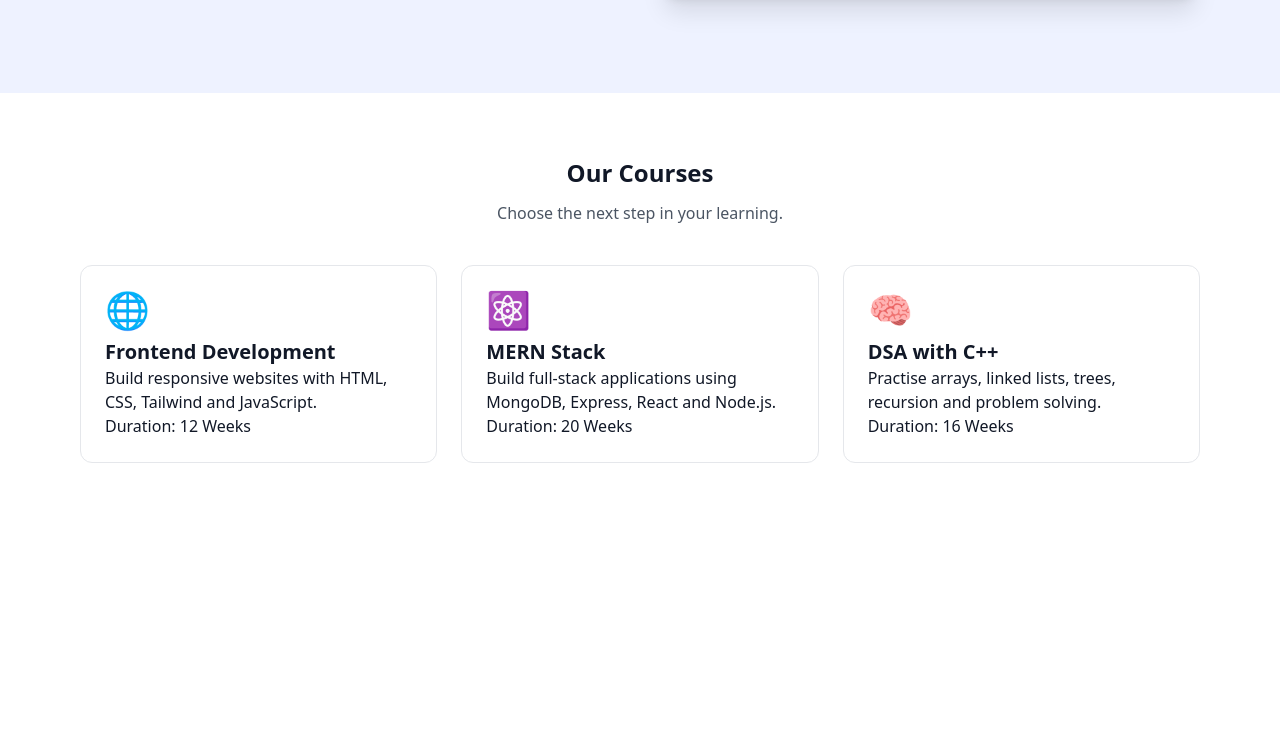
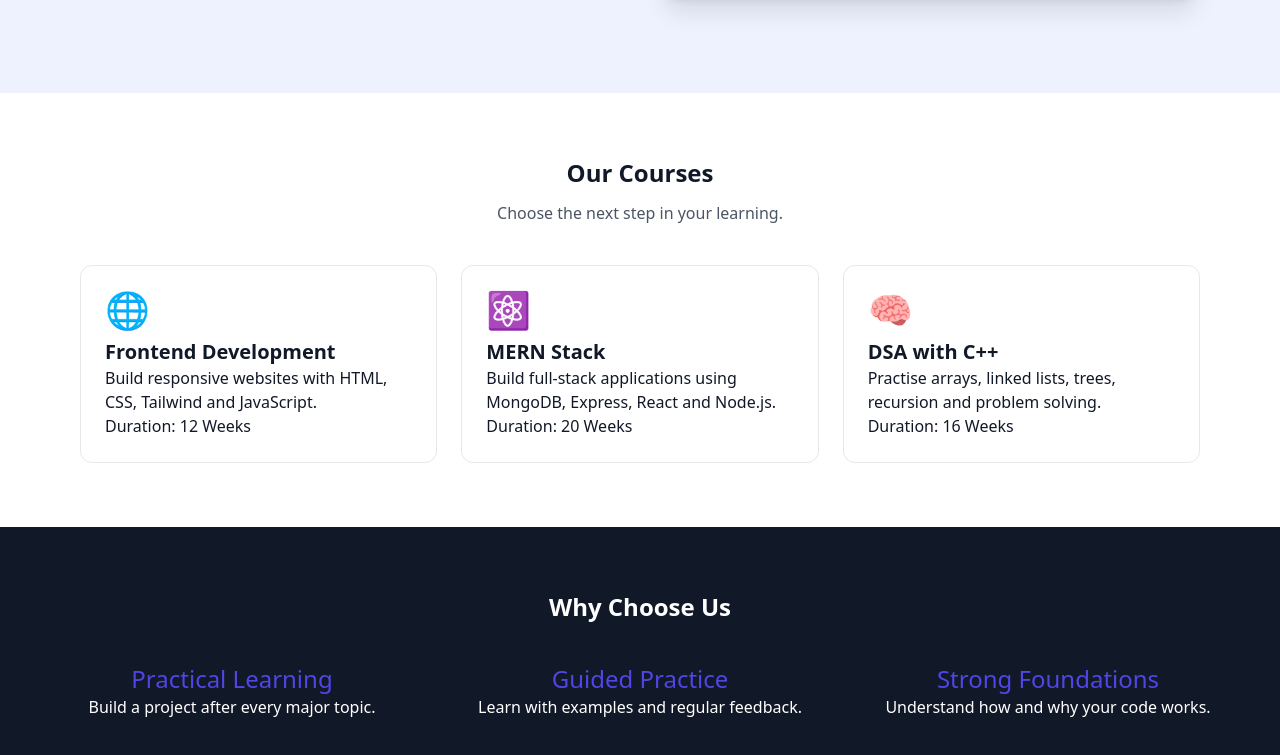
Before and after one commit to rajatDevX/sectionE, a plain HTML site: page index36.html in a window 1280 px wide. Shown: the part 547-1302 px from the top of the page. Before the commit the page ends 1074 px from the top, so only its background shows below. Drawn offline with nearby package versions, Linux system fonts and the light colour scheme.

Commit message:
first 15 sep

```diff
--- a/index36.html
+++ b/index36.html
@@ -97,7 +97,26 @@
           </article>
         </div>
       </section>
-      <section id="about" class="max-w-6xl mx-auto"></section>
+      <section
+        id="about"
+        class="w-full mx-auto bg-gray-900 py-16 px-10 text-white"
+      >
+        <h2 class="text-center text-2xl font-bold text-white">Why Choose Us</h2>
+        <div class="grid grid-cols-1 md:grid-cols-3 gap-6 mt-10">
+          <div class="mx-auto">
+            <h3 class="text-indigo-600 text-2xl text-center">Practical Learning</h3>
+            <p>Build a project after every major topic.</p>
+          </div>
+          <div class="mx-auto">
+            <h3 class="text-indigo-600 text-2xl text-center">Guided Practice</h3>
+            <p>Learn with examples and regular feedback.</p>
+          </div>
+          <div class="mx-auto">
+            <h3 class="text-indigo-600 text-2xl text-center">Strong Foundations</h3>
+            <p>Understand how and why your code works.</p>
+          </div>
+        </div>
+      </section>
     </main>
   </body>
 </html>
```
